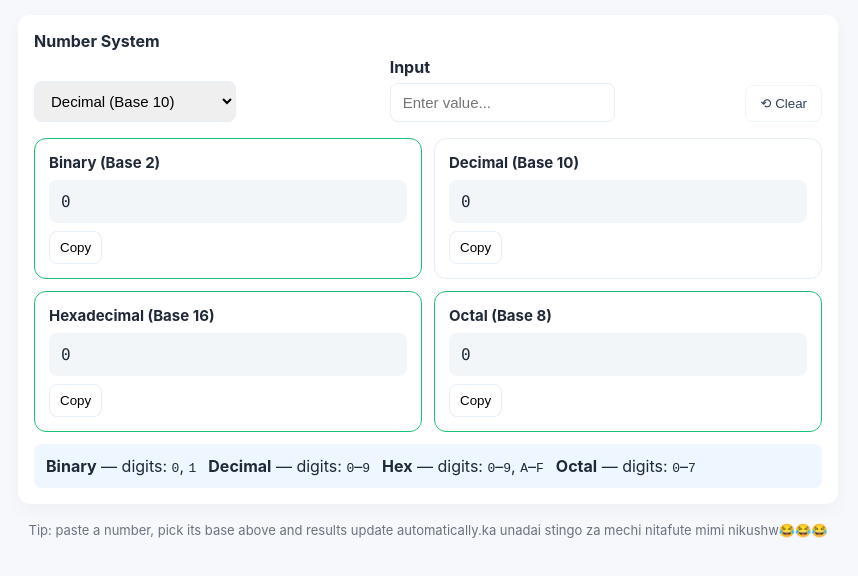
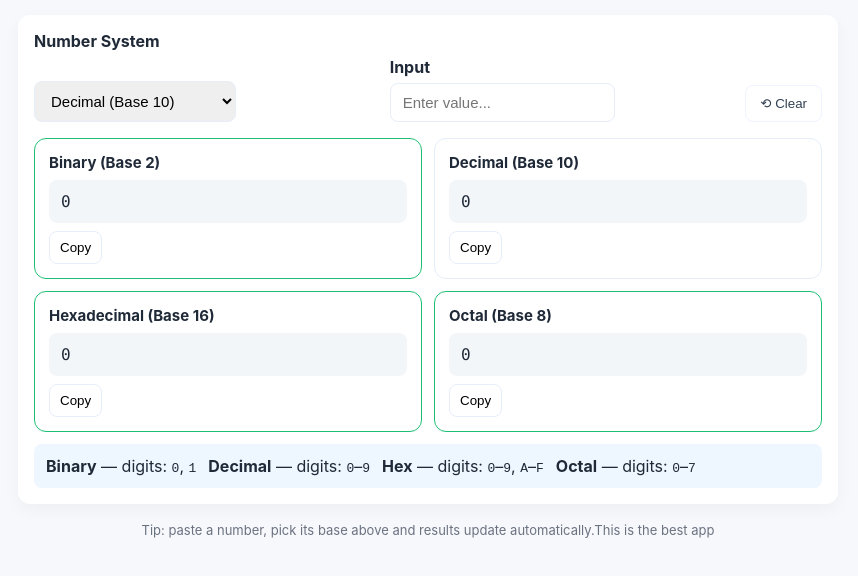
Before and after one commit to talangi12/converterapp, a website: page index.html in a window 1280 px wide. Shown: the part 98-674 px from the top of the page, without its empty margins (212-1070 px from the left). Drawn offline with Linux system fonts and the light colour scheme.

Commit message:
Update index.html

```diff
--- a/index.html
+++ b/index.html
@@ -109,7 +109,7 @@
     </section>
 
     <footer>
-      Tip: paste a number, pick its base above and results update automatically.ka unadai stingo za mechi nitafute mimi nikushw😂😂😂
+      Tip: paste a number, pick its base above and results update automatically.This is the best app
     </footer>
   </div>
 
```
